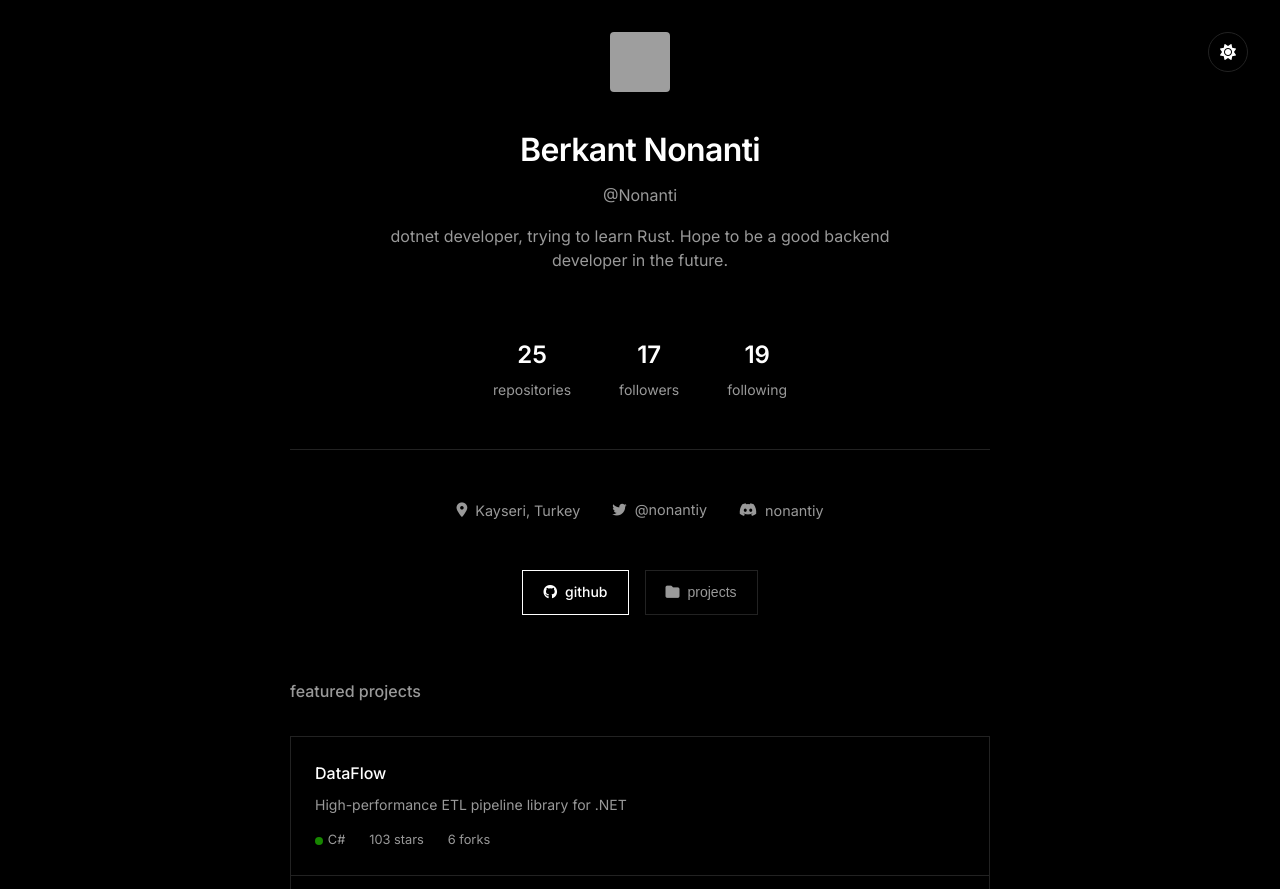
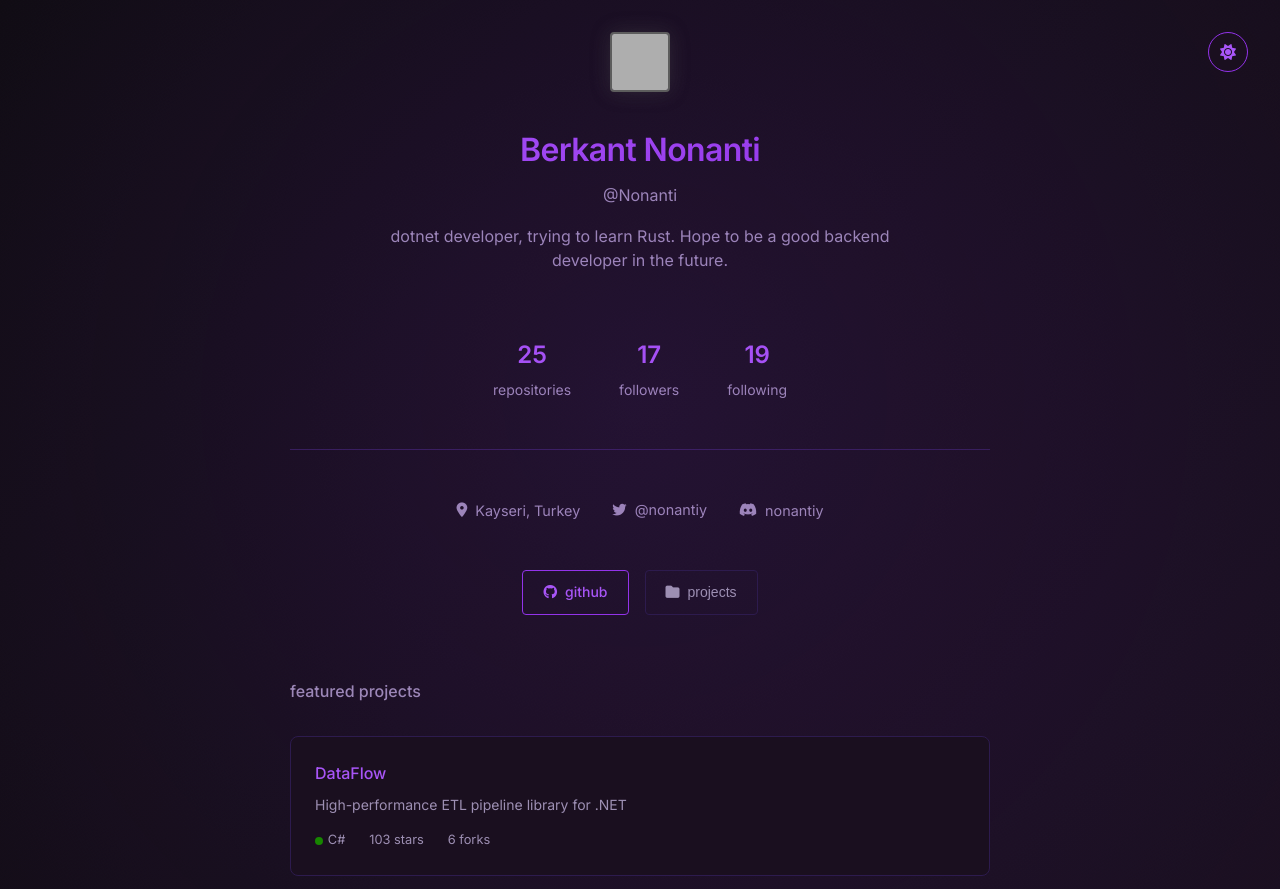
Before and after one commit to Nonanti/nonantiy.com, a plain HTML site: page index.html in a window 1280 px wide. Shown: the top 889 px of the page. Drawn offline with Linux system fonts and the light colour scheme; no server answers; grey boxes are pictures that could not be loaded.

Commit message:
Update: Purple-black theme with gradient effects and removed extra projects

```diff
--- a/github-data.js
+++ b/github-data.js
@@ -56,6 +56,7 @@ const fallbackData = {
             pinned: true
         }
     ],
+    pinnedRepos: ['DataFlow', 'mathcore', 'gwf-cli', 'MathFlow'],
     events: [
         {
             type: 'PushEvent',
--- a/style.css
+++ b/style.css
@@ -1,17 +1,25 @@
 :root {
-    --bg: #000000;
-    --text: #ffffff;
-    --text-dim: #999999;
-    --accent: #ffffff;
-    --border: #222222;
+    --bg: #0a0a0a;
+    --bg-secondary: #1a0f1f;
+    --text: #e0e0ff;
+    --text-dim: #9d8fb3;
+    --accent: #9333ea;
+    --accent-light: #a855f7;
+    --accent-dark: #7c3aed;
+    --border: #2d1b4e;
+    --purple-glow: rgba(147, 51, 234, 0.3);
 }
 
 [data-theme="light"] {
-    --bg: #ffffff;
-    --text: #000000;
-    --text-dim: #666666;
-    --accent: #000000;
-    --border: #e0e0e0;
+    --bg: #faf8ff;
+    --bg-secondary: #f3e8ff;
+    --text: #1e0936;
+    --text-dim: #6b5b8c;
+    --accent: #7c3aed;
+    --accent-light: #9333ea;
+    --accent-dark: #6d28d9;
+    --border: #ddd6fe;
+    --purple-glow: rgba(147, 51, 234, 0.1);
 }
 
 * {
@@ -22,7 +30,7 @@
 
 body {
     font-family: 'Inter', -apple-system, BlinkMacSystemFont, 'Segoe UI', sans-serif;
-    background: var(--bg);
+    background: linear-gradient(135deg, var(--bg) 0%, var(--bg-secondary) 100%);
     color: var(--text);
     line-height: 1.6;
     min-height: 100vh;
@@ -31,6 +39,25 @@ body {
     align-items: center;
     justify-content: center;
     padding: 2rem;
+    position: relative;
+}
+
+body::before {
+    content: '';
+    position: fixed;
+    top: -50%;
+    right: -50%;
+    width: 200%;
+    height: 200%;
+    background: radial-gradient(circle, var(--purple-glow) 0%, transparent 70%);
+    animation: rotate 30s linear infinite;
+    pointer-events: none;
+    opacity: 0.5;
+}
+
+@keyframes rotate {
+    from { transform: rotate(0deg); }
+    to { transform: rotate(360deg); }
 }
 
 .container {
@@ -49,12 +76,16 @@ body {
     height: 60px;
     border-radius: 4px;
     margin-bottom: 1.5rem;
-    filter: grayscale(100%);
-    transition: filter 0.3s ease;
+    filter: grayscale(100%) brightness(1.1);
+    transition: all 0.3s ease;
+    border: 2px solid var(--accent);
+    box-shadow: 0 0 20px var(--purple-glow);
 }
 
 .avatar:hover {
-    filter: grayscale(0%);
+    filter: grayscale(0%) brightness(1.2);
+    transform: scale(1.05);
+    box-shadow: 0 0 30px var(--purple-glow);
 }
 
 .name {
@@ -62,6 +93,10 @@ body {
     font-weight: 600;
     margin-bottom: 0.5rem;
     letter-spacing: -0.02em;
+    background: linear-gradient(135deg, var(--accent-light), var(--accent));
+    -webkit-background-clip: text;
+    -webkit-text-fill-color: transparent;
+    background-clip: text;
 }
 
 .username {
@@ -96,6 +131,7 @@ body {
     font-size: 1.5rem;
     font-weight: 600;
     margin-bottom: 0.25rem;
+    color: var(--accent-light);
 }
 
 .stat-label {
@@ -145,10 +181,10 @@ body {
 
 .btn {
     padding: 0.625rem 1.25rem;
-    border: 1px solid var(--text);
+    border: 1px solid var(--accent);
     background: transparent;
-    color: var(--text);
-    border-radius: 0;
+    color: var(--accent-light);
+    border-radius: 4px;
     font-size: 0.875rem;
     font-weight: 500;
     cursor: pointer;
@@ -156,13 +192,35 @@ body {
     display: inline-flex;
     align-items: center;
     gap: 0.5rem;
-    transition: all 0.2s ease;
+    transition: all 0.3s ease;
     text-transform: lowercase;
+    position: relative;
+    overflow: hidden;
+}
+
+.btn::before {
+    content: '';
+    position: absolute;
+    top: 50%;
+    left: 50%;
+    width: 0;
+    height: 0;
+    background: var(--accent);
+    transition: all 0.3s ease;
+    transform: translate(-50%, -50%);
+    border-radius: 50%;
+    z-index: -1;
 }
 
 .btn:hover {
-    background: var(--text);
     color: var(--bg);
+    box-shadow: 0 0 20px var(--purple-glow);
+    transform: translateY(-2px);
+}
+
+.btn:hover::before {
+    width: 120%;
+    height: 120%;
 }
 
 .btn-secondary {
@@ -171,8 +229,7 @@ body {
 }
 
 .btn-secondary:hover {
-    border-color: var(--text);
-    background: var(--text);
+    border-color: var(--accent);
     color: var(--bg);
 }
 
@@ -190,22 +247,44 @@ body {
 
 .repos-grid {
     display: grid;
-    gap: 1px;
-    background: var(--border);
-    border: 1px solid var(--border);
+    gap: 1rem;
+    background: transparent;
 }
 
 .repo-card {
-    background: var(--bg);
+    background: var(--bg-secondary);
     padding: 1.5rem;
     text-decoration: none;
     color: inherit;
     display: block;
-    transition: background 0.2s ease;
+    transition: all 0.3s ease;
+    border: 1px solid var(--border);
+    border-radius: 8px;
+    position: relative;
+    overflow: hidden;
+}
+
+.repo-card::before {
+    content: '';
+    position: absolute;
+    top: 0;
+    left: 0;
+    width: 100%;
+    height: 2px;
+    background: linear-gradient(90deg, var(--accent), var(--accent-light));
+    transform: translateX(-100%);
+    transition: transform 0.3s ease;
 }
 
 .repo-card:hover {
-    background: var(--border);
+    background: var(--bg);
+    border-color: var(--accent);
+    transform: translateY(-4px);
+    box-shadow: 0 10px 30px var(--purple-glow);
+}
+
+.repo-card:hover::before {
+    transform: translateX(0);
 }
 
 .repo-name {
@@ -215,6 +294,7 @@ body {
     display: flex;
     align-items: center;
     gap: 0.5rem;
+    color: var(--accent-light);
 }
 
 .repo-description {
@@ -250,9 +330,12 @@ body {
 
 .language-bar {
     display: flex;
-    height: 3px;
-    background: var(--border);
+    height: 6px;
+    background: var(--bg-secondary);
     margin-bottom: 1.5rem;
+    border-radius: 3px;
+    overflow: hidden;
+    box-shadow: inset 0 0 10px rgba(0,0,0,0.3);
 }
 
 .language-segment {
@@ -288,19 +371,22 @@ body {
     width: 40px;
     height: 40px;
     border-radius: 50%;
-    background: transparent;
-    border: 1px solid var(--border);
-    color: var(--text);
+    background: var(--bg-secondary);
+    border: 1px solid var(--accent);
+    color: var(--accent-light);
     font-size: 1rem;
     cursor: pointer;
     display: flex;
     align-items: center;
     justify-content: center;
-    transition: all 0.2s ease;
+    transition: all 0.3s ease;
 }
 
 .theme-toggle button:hover {
-    border-color: var(--text);
+    background: var(--accent);
+    color: var(--bg);
+    box-shadow: 0 0 20px var(--purple-glow);
+    transform: rotate(180deg);
 }
 
 footer {
@@ -311,7 +397,13 @@ footer {
 }
 
 .heart {
-    color: var(--text);
+    color: var(--accent);
+    animation: heartbeat 1.5s ease infinite;
+}
+
+@keyframes heartbeat {
+    0%, 100% { transform: scale(1); }
+    50% { transform: scale(1.2); }
 }
 
 @media (max-width: 768px) {
```
